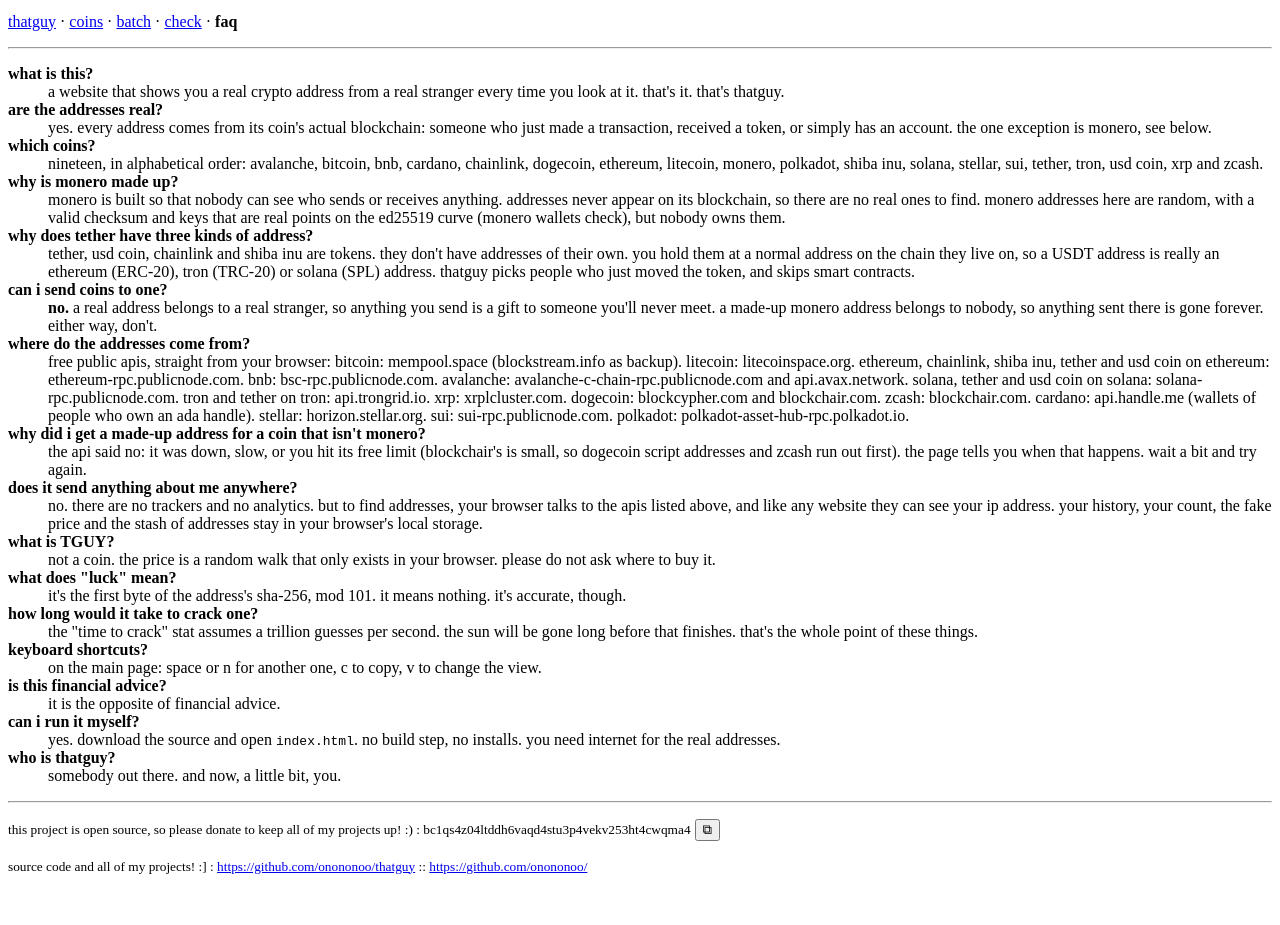
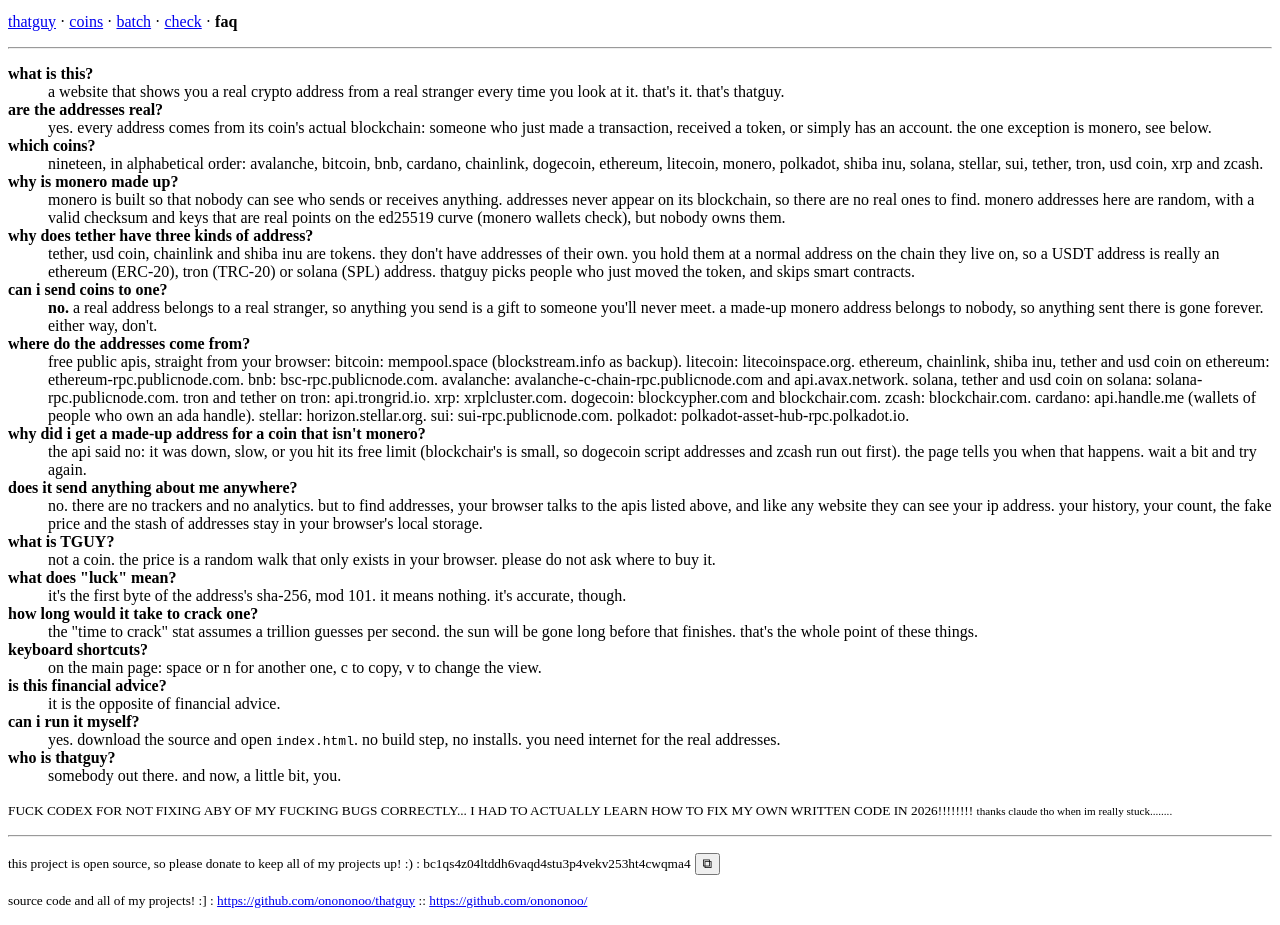
Before and after one commit to onononoo/thatguy, a plain HTML site: page faq.html in a window 1280 px wide. Shown: the part 102-1027 px from the top of the page. Before the commit the page ends 993 px from the top, so only its background shows below. Drawn offline with Linux system fonts and the light colour scheme.

Commit message:
FUCK U CODEX REAL FAGGOTZ USE CLAUDE FOR THEIR INCOMPREHENSIABLE BUGS

```diff
--- a/faq.html
+++ b/faq.html
@@ -77,6 +77,7 @@
   <dt><b>who is thatguy?</b></dt>
   <dd>somebody out there. and now, a little bit, you.</dd>
 </dl>
+<p><small>FUCK CODEX FOR NOT FIXING ABY OF MY FUCKING BUGS CORRECTLY... I HAD TO ACTUALLY LEARN HOW TO FIX MY OWN WRITTEN CODE IN 2026!!!!!!!! <small>thanks claude tho when im really stuck........</small></small></p>
 <hr>
 
 <p><small>this project is open source, so please donate to keep all of my projects up! :) : <span id="donation">bc1qs4z04ltddh6vaqd4stu3p4vekv253ht4cwqma4</span></small> <button type="button" id="copy-donation" title="copy">⧉</button></p>
```
